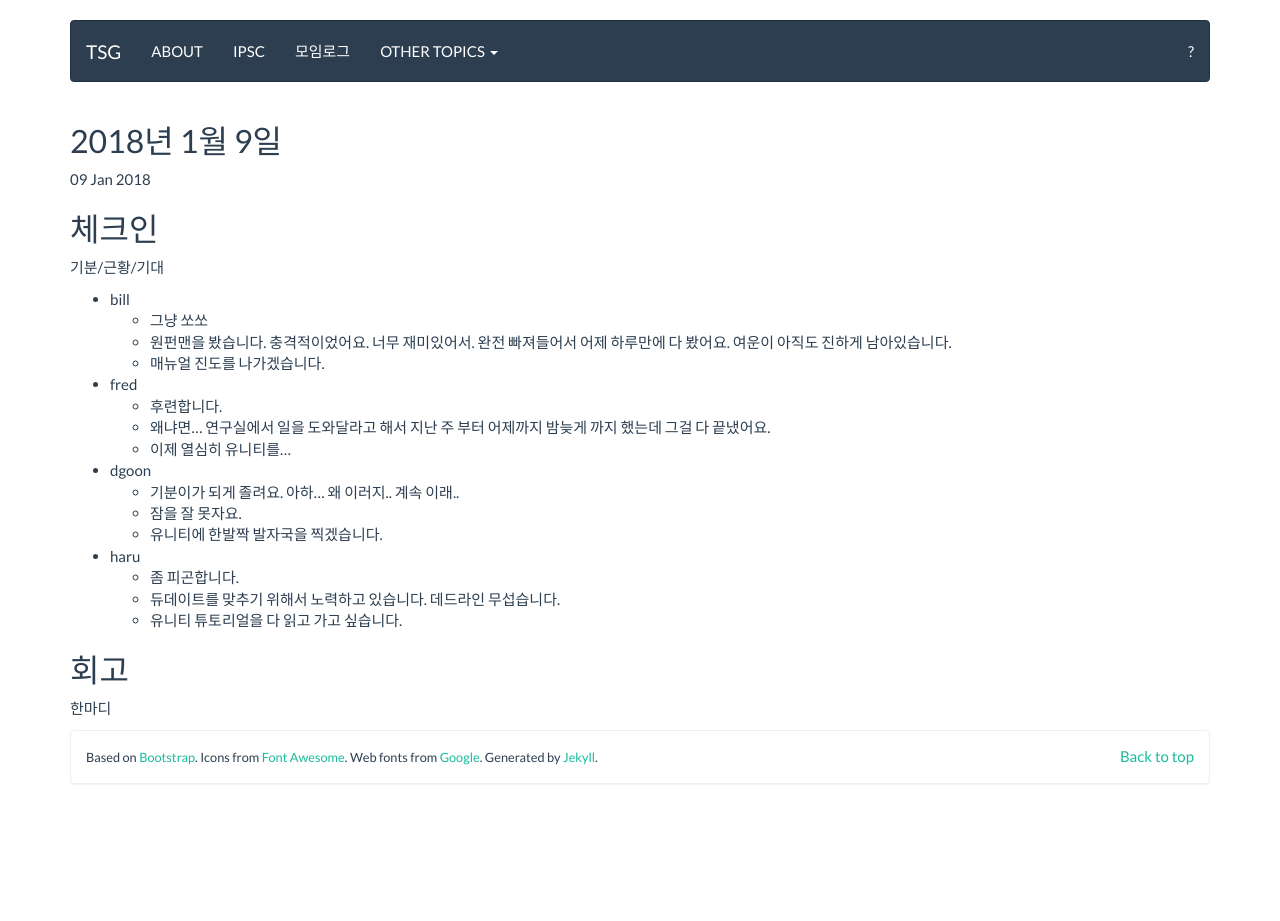
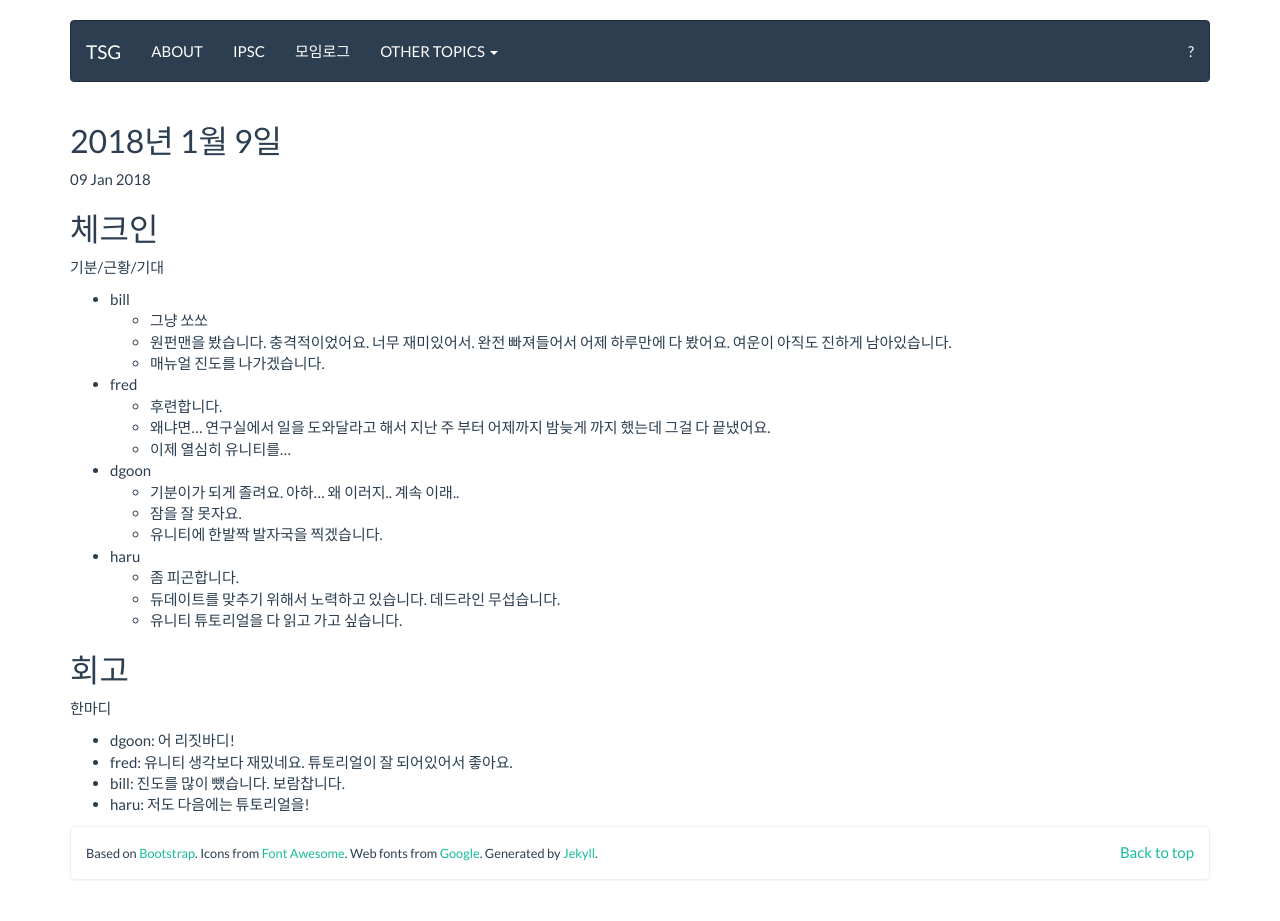
Before and after one commit to tuestudy/tuestudy.github.io, a Jekyll site: the page built from _posts/2018-01-09-meeting.markdown, in a window 1280 px wide. Built offline with Jekyll 4.4.1, drawn with Linux system fonts in a browser that asks for light colours; before the commit the page ends 900 px from its top, so only the background shows below that.

Commit message:
2018/01/09 회고

```diff
--- a/_posts/2018-01-09-meeting.markdown
+++ b/_posts/2018-01-09-meeting.markdown
@@ -34,3 +34,8 @@
 ## 회고
 
 한마디
+
+* dgoon: 어 리짓바디!
+* fred: 유니티 생각보다 재밌네요. 튜토리얼이 잘 되어있어서 좋아요.
+* bill: 진도를 많이 뺐습니다. 보람찹니다.
+* haru: 저도 다음에는 튜토리얼을!
```
